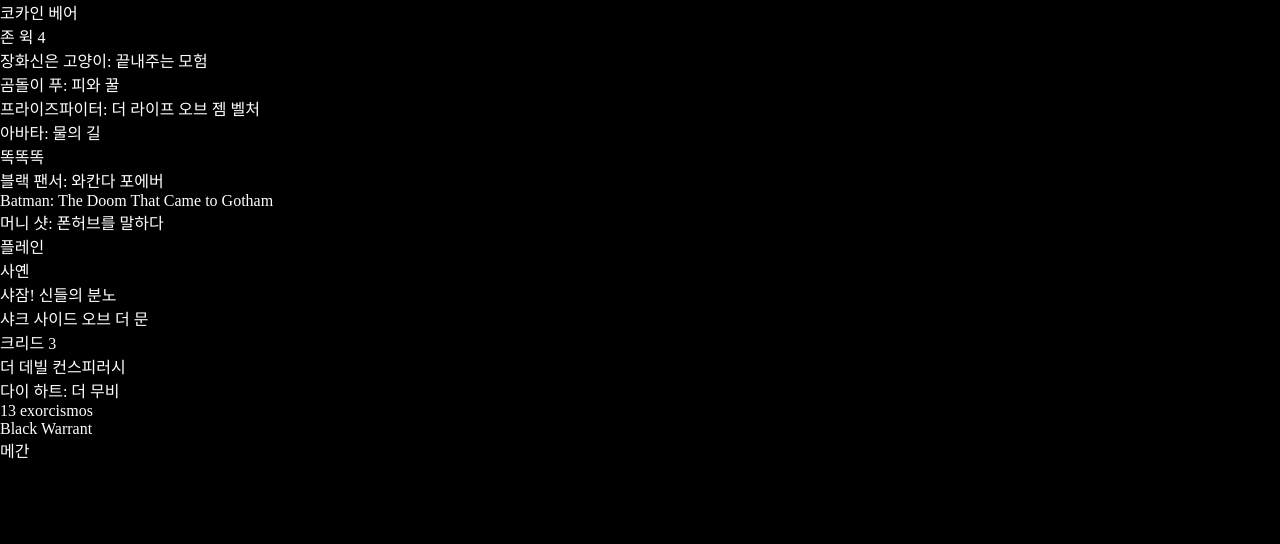
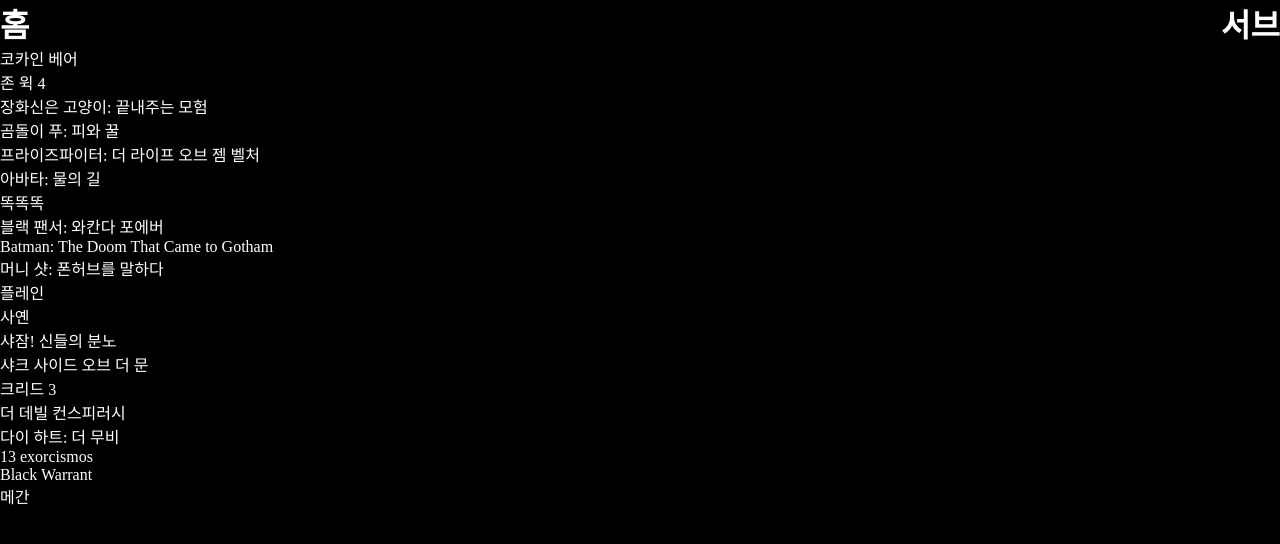
Before and after one commit to hyedevj/movie-app_231027, a React (Vite) app: page /movie in a window 1280 px wide. Shown: the top 544 px of the page. Built offline with nearby package versions, Linux system fonts and the light colour scheme.

Commit message:
헤더 작업 1차

```diff
--- /dev/null
+++ b/src/components/Header.jsx
@@ -0,0 +1,19 @@
+import { Link } from "react-router-dom";
+import styled from "styled-components";
+
+function Header() {
+  return (
+		<Container>
+			<Link to="/">홈</Link>
+			<Link to="/movie">서브</Link>
+		</Container>
+	);
+}
+
+export default Header;
+
+const Container = styled.h1`
+	display: flex;
+	align-items: center;
+	justify-content: space-between;
+`;
--- a/src/page/Home.jsx
+++ b/src/page/Home.jsx
@@ -1,9 +1,11 @@
+import Header from "../components/Header";
+
 function Home() {
-  return (
-    <>
-      메인 페이지
-    </>
-  );
+	return (
+		<>
+      <Header />
+		</>
+	)
 }
 
-export default Home;
+export default Home
--- a/src/page/Movie.jsx
+++ b/src/page/Movie.jsx
@@ -1,8 +1,10 @@
+import Header from "../components/Header";
 import { data } from "../data/test";
 
 function Movie() {
   return (
     <>
+      <Header/>
       {data.results.map((movie) => (
         <ul key={movie.id}>
           <li>{movie.title}</li>
```
Also changed, not shown: 1 other file (tests, documents, lock files or other folders).
